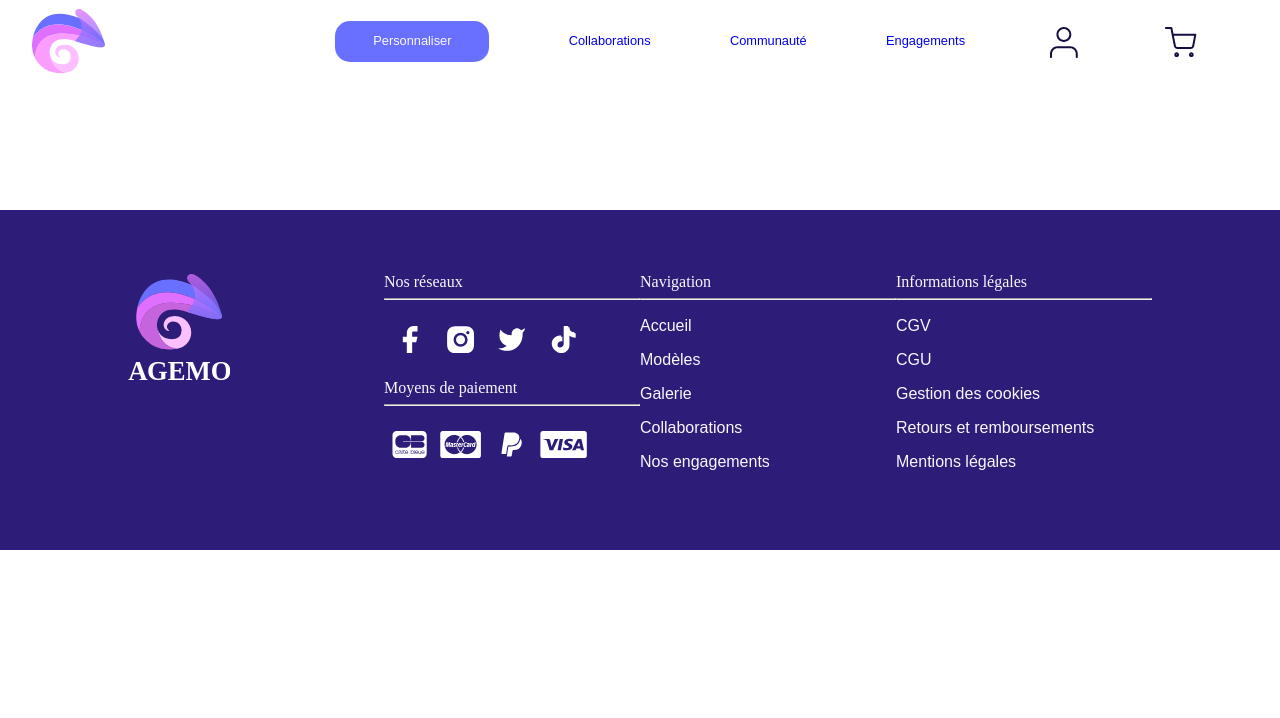
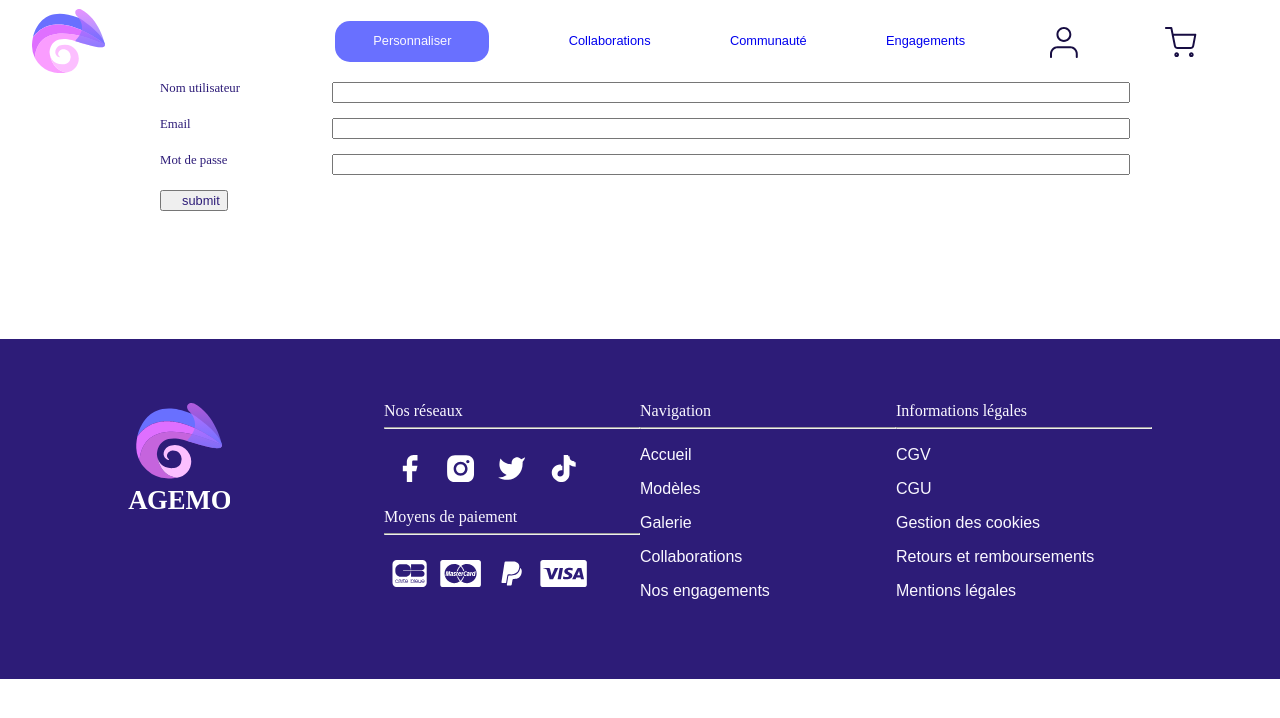
Before and after one commit to SeubJrd/agemovue, a Vue app: page /registration in a window 1280 px wide. Shown: the top 718 px of the page. Built offline with nearby package versions, Linux system fonts and the light colour scheme.

Commit message:
Ajout du formulaire type en lien avec l'api

```diff
--- a/src/router/index.js
+++ b/src/router/index.js
@@ -2,6 +2,7 @@ import Vue from 'vue'
 import VueRouter from 'vue-router'
 import Home from '../views/Home.vue'
 import Collaborations from '../views/Collaborations.vue'
+import Registration from '../views/Registration.vue'
 
 Vue.use(VueRouter)
 
@@ -28,6 +29,11 @@ const routes = [
     path: '/collaborations',
     name: 'Collaborations',
     component: Collaborations
+  },
+  {
+    path: '/registration',
+    name: 'Registration',
+    component: Registration
   }
 ]
 
--- /dev/null
+++ b/src/views/Registration.vue
@@ -0,0 +1,90 @@
+<template>
+    <div>
+        <form @submit="submit">
+            <div>
+                <label for="username">Nom utilisateur</label>
+                <input id="username" type="text" v-model="form.username">
+            </div>
+            <div>
+                <label for="email">Email</label>
+                <input type="email" id="email" v-model="form.email">
+            </div>
+            <div>
+                <label for="password">Mot de passe</label>
+                <input type="password" id="password" v-model="form.password">
+            </div>
+
+            <input type="submit" value="submit">
+        </form>
+
+        <div v-if="success">
+            <p style="color: green;">Votre inscription est réussi !</p>
+        </div>
+
+        <div v-if="error">
+            <p style="color: red;">{{ errorMessage }}</p>
+        </div>
+    </div>
+</template>
+
+<script>
+import axios from "axios"
+export default {
+    data() {
+        return {
+            form: {
+                username: null,
+                email: null,
+                password: null,
+            },
+            success: false,
+            error: false,
+            errorMessage: null
+        }
+    },
+    methods: {
+        submit(event) {
+            event.preventDefault()
+
+            axios.post('https://agemovue.sebastienjourdain.com/wp-json/wp/v2/users/register', {
+                username: this.form.username,
+                email: this.form.email,
+                password: this.form.password
+            }).then(response => {
+                if (response.status === 200) {
+                    this.success = true
+                    this.error = false
+                }
+            }).catch(error => {
+                console.log('Error LOG : ', error.response)
+                this.errorMessage = error.response.data.message
+                this.error = true
+                this.success = false
+            })
+        }
+
+
+    }
+}
+</script>
+
+<style lang="scss">
+form {
+    text-align: left;
+    width: 980px;
+    margin: auto;
+
+    div {
+        display: flex;
+        margin-bottom: 15px;
+
+        label {
+            width: 200px;
+        }
+
+        input {
+            width: 100%;
+        }
+    }
+}
+</style>
```
